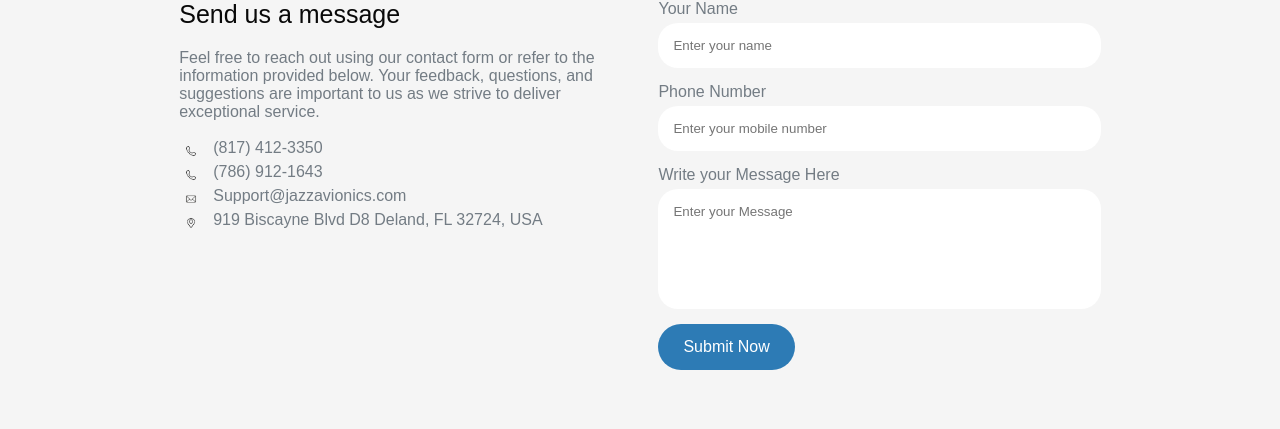
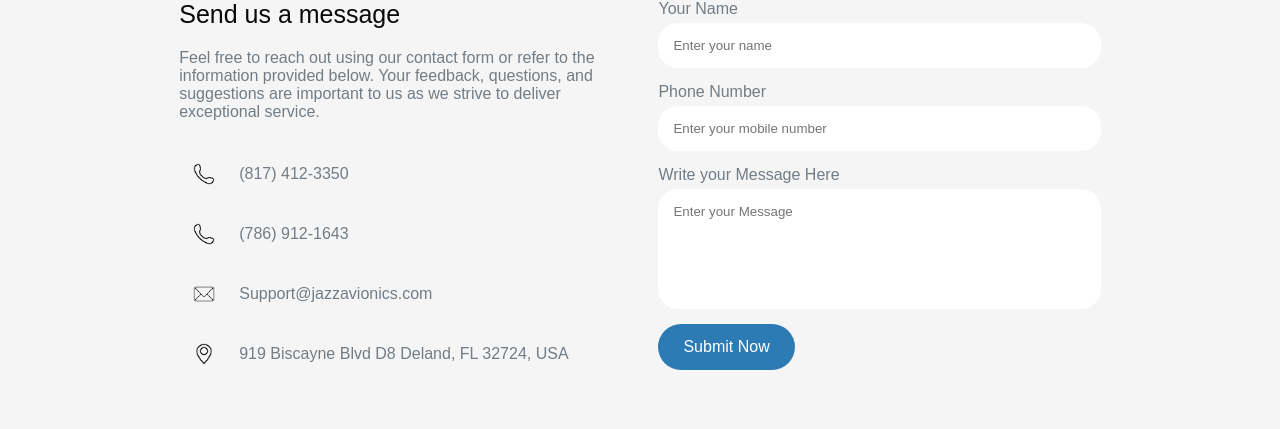
Before and after one commit to Koala-Tech-Digital-Solutions/JazzAvionics, a React (Vite) app: page / in a window 1280 px wide. Shown: the part 3547-3976 px from the top of the page. Built offline with nearby package versions, Linux system fonts and the light colour scheme.

Commit message:
Update Contact.css

```diff
--- a/src/Components/Contact/Contact.css
+++ b/src/Components/Contact/Contact.css
@@ -27,14 +27,12 @@
 }
 .contact-col ul li {
   display: flex;
-  align-items: flex-start;
-  gap: 10px;
+  align-items: center;
+  margin: 10px 0;
 }
 .contact-col ul li img {
-  width: 24px; /* smaller icon for better balance */
-  height: 24px;
-  flex-shrink: 0;
-  margin-right: 0;
+  width: 50px;
+  margin-right: 10px;
 }
 .contact form input,
 .contact form textarea {
```
